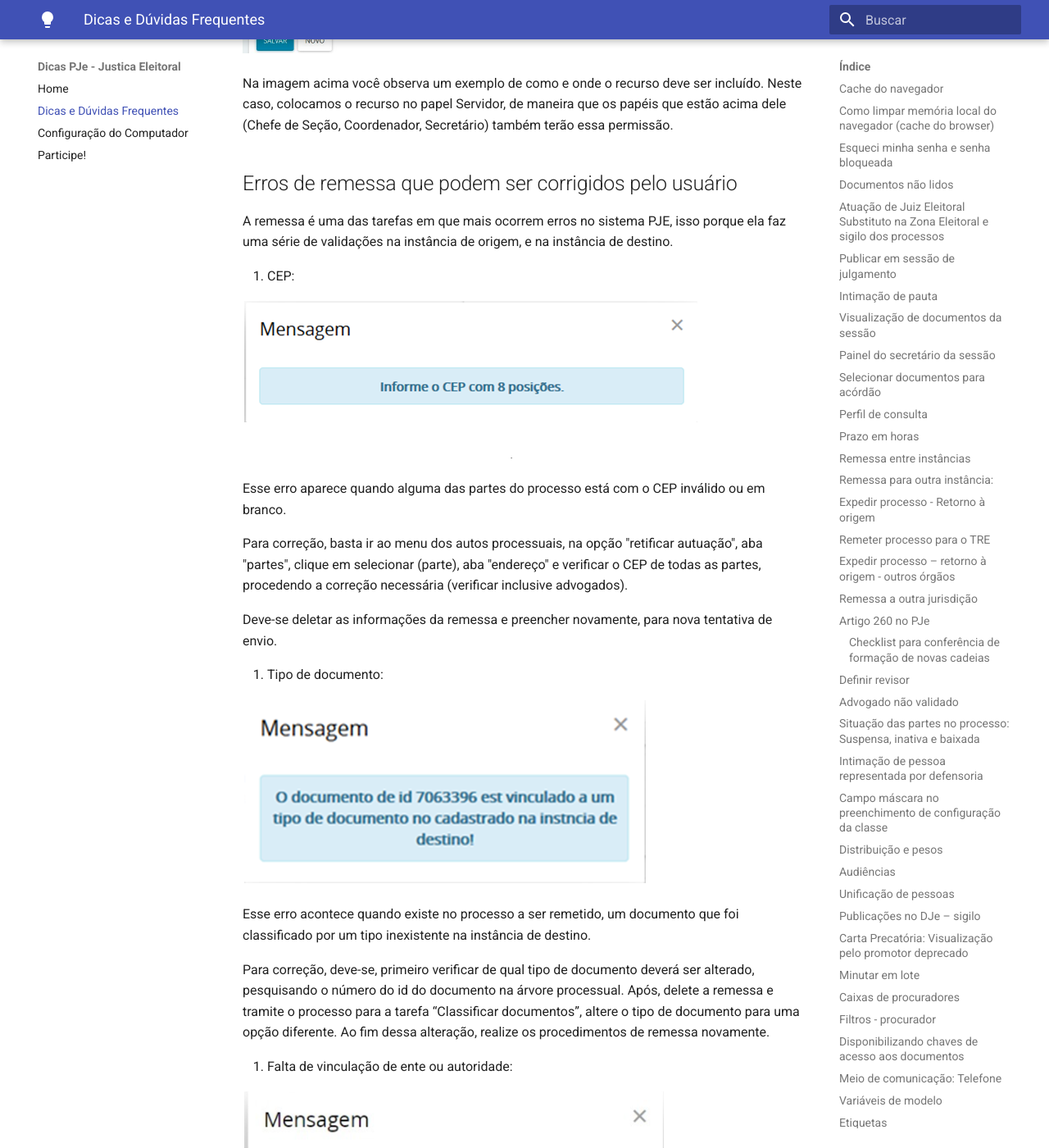
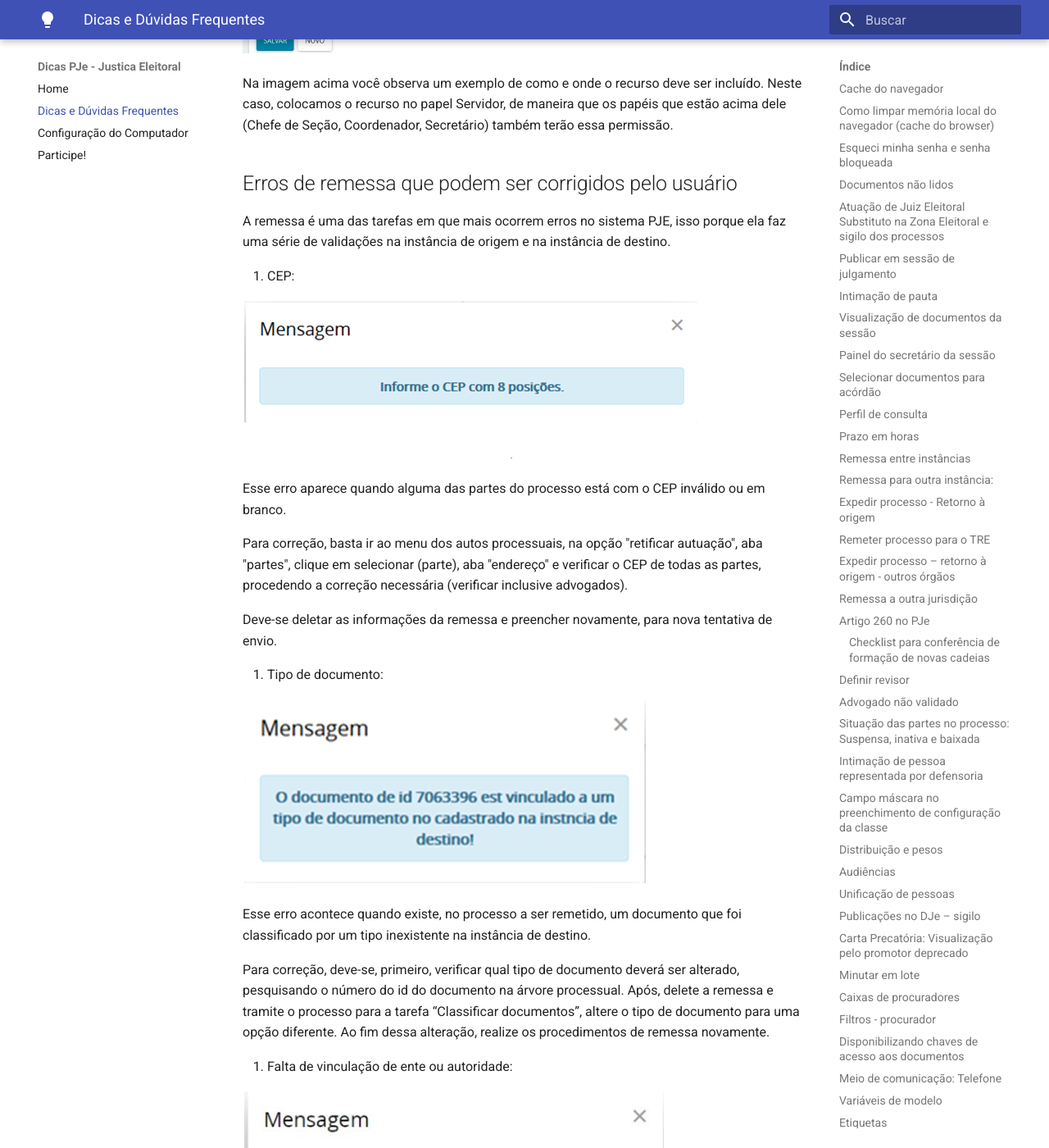
Before and after one commit to PJeJE/dicas_versao_1, an MkDocs documentation site: the page built from docs/dicas.md, in a window 1280 px wide and 1400 px high, scrolled down 43082 px. Shown: the whole window at 82% size. Built offline with MkDocs 1.6.1 and Material for MkDocs 9.7.7, drawn with Linux system fonts in a browser that asks for light colours; nearby versions of some CDN libraries; some of the changed text lies outside the part shown.

```diff
--- a/docs/dicas.md
+++ b/docs/dicas.md
@@ -967,6 +967,7 @@ Na construção de documentos, o usuário pode utilizar modelos preparados previ
 
 Outras referências de variáveis podem ser encontradas [aqui](variaveis.md).
 
+
 ## Etiquetas
 
 
@@ -993,7 +994,7 @@ Na imagem acima você observa um exemplo de como e onde o recurso deve ser inclu
 
 ## Erros de remessa que podem ser corrigidos pelo usuário
 
-A remessa  é  uma das tarefas em que mais ocorrem erros no sistema PJE, isso porque ela faz uma  série  de  validações  na  instância  de  origem, e na instância de destino.
+A remessa  é  uma  das tarefas em que mais ocorrem erros no sistema PJE, isso porque ela faz uma  série  de  validações  na  instância  de  origem e na instância de destino.
 
 1. CEP:
 
@@ -1013,9 +1014,9 @@ Deve-se deletar as informações da remessa e preencher novamente, para nova ten
  ![Erro de remessa - Tipo de documento](img/erro_de_remessa_2.png)
 
 
-Esse erro acontece quando existe no processo a ser remetido, um documento que foi classificado por um tipo inexistente na instância de destino.
+Esse erro acontece quando existe, no processo a ser remetido, um documento que foi classificado por um tipo inexistente na instância de destino.
 
-Para  correção, deve-se, primeiro verificar de qual tipo de documento deverá ser alterado, pesquisando o número do id  do  documento  na  árvore processual.  Após,  delete a remessa e tramite o processo para a tarefa  “Classificar documentos”,  altere o  tipo de documento para uma opção diferente. Ao fim dessa alteração, realize os procedimentos de remessa novamente.
+Para  correção,  deve-se, primeiro, verificar  qual tipo de documento deverá ser alterado, pesquisando o número do id  do  documento  na  árvore processual.  Após,  delete a remessa e tramite o processo para a tarefa  “Classificar documentos”,  altere o  tipo de documento para uma opção diferente. Ao fim dessa alteração, realize os procedimentos de remessa novamente.
 
 3. Falta de vinculação de ente ou autoridade:
 
```
Also changed, not shown: other parts of docs/dicas.md (+3 -3 lines).
